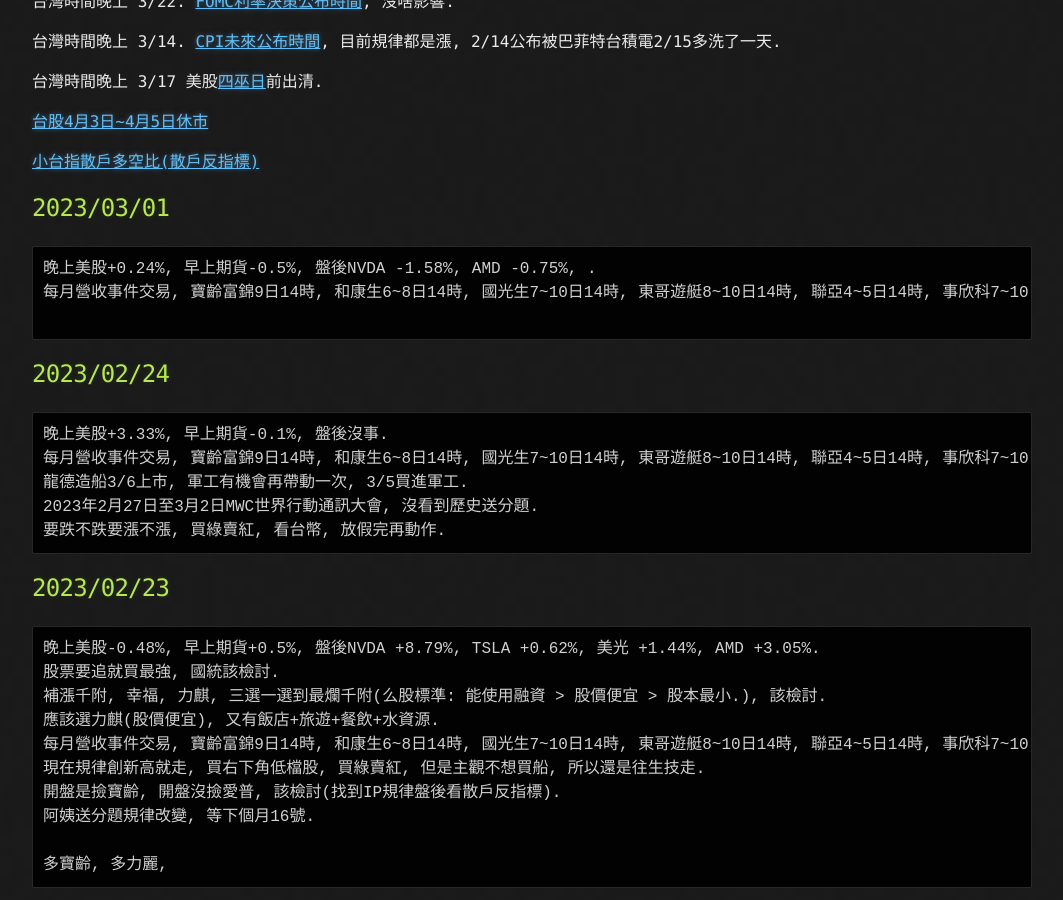
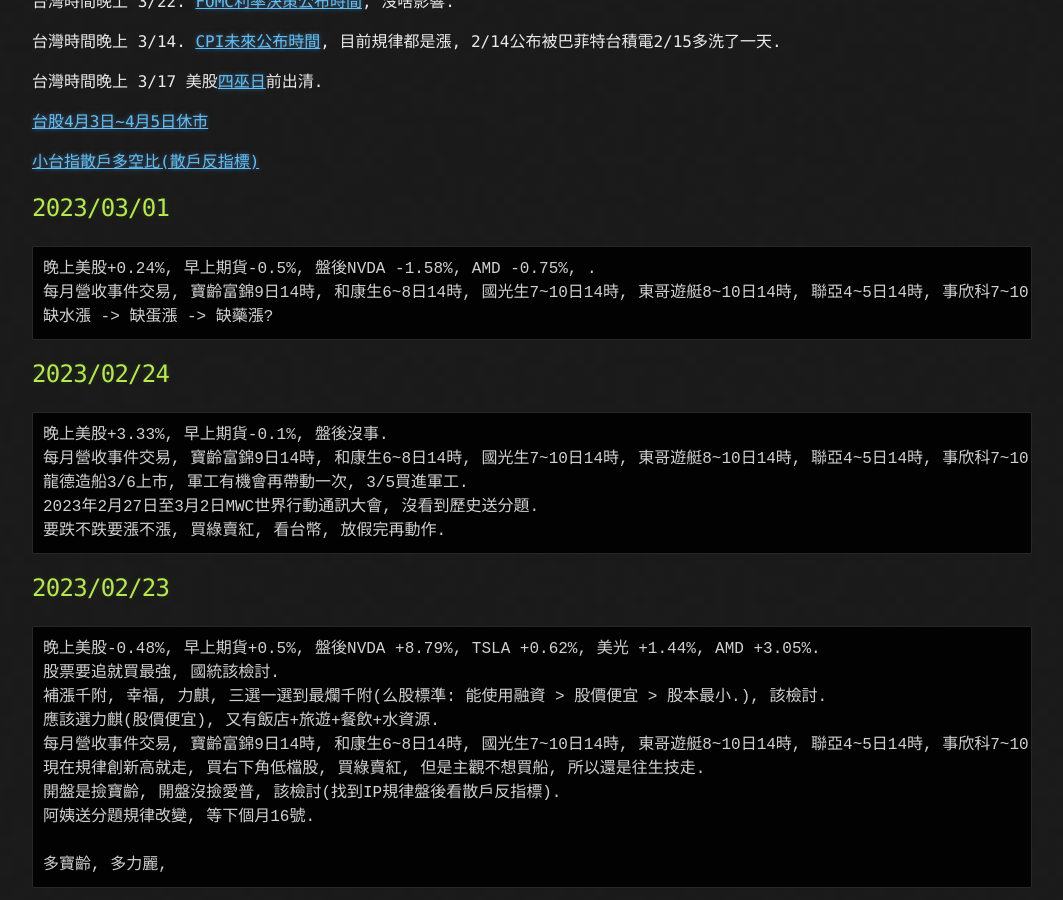
Before and after one commit to lepg5487/Stock_God, a Jekyll site: the page built from index.md, in a window 1280 px wide and 900 px high, scrolled down 428 px. Shown: the whole window, without its empty margins (108-1171 px from the left). Built offline with Jekyll 4.4.1, drawn with Linux system fonts in a browser that asks for light colours; our own code applies the rules of GitHub Pages for plain Markdown files.

Commit message:
Update index.md

````diff
--- a/index.md
+++ b/index.md
@@ -24,7 +24,7 @@
 ```
 晚上美股+0.24%, 早上期貨-0.5%, 盤後NVDA -1.58%, AMD -0.75%, .
 每月營收事件交易, 寶齡富錦9日14時, 和康生6~8日14時, 國光生7~10日14時, 東哥遊艇8~10日14時, 聯亞4~5日14時, 事欣科7~10日14時, 華孚10日14時.
-
+缺水漲 -> 缺蛋漲 -> 缺藥漲?
 ```
 
 ## 2023/02/24
````
